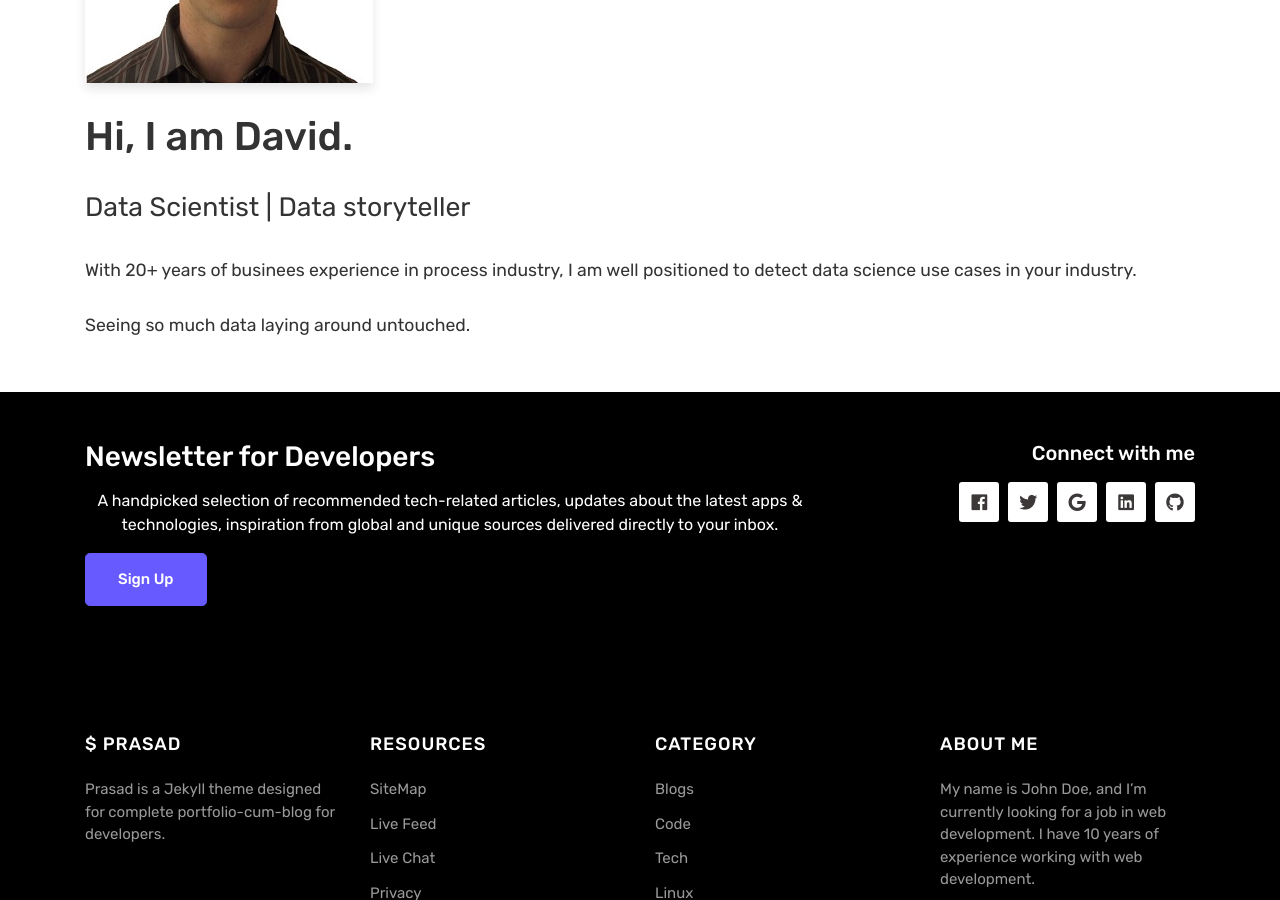
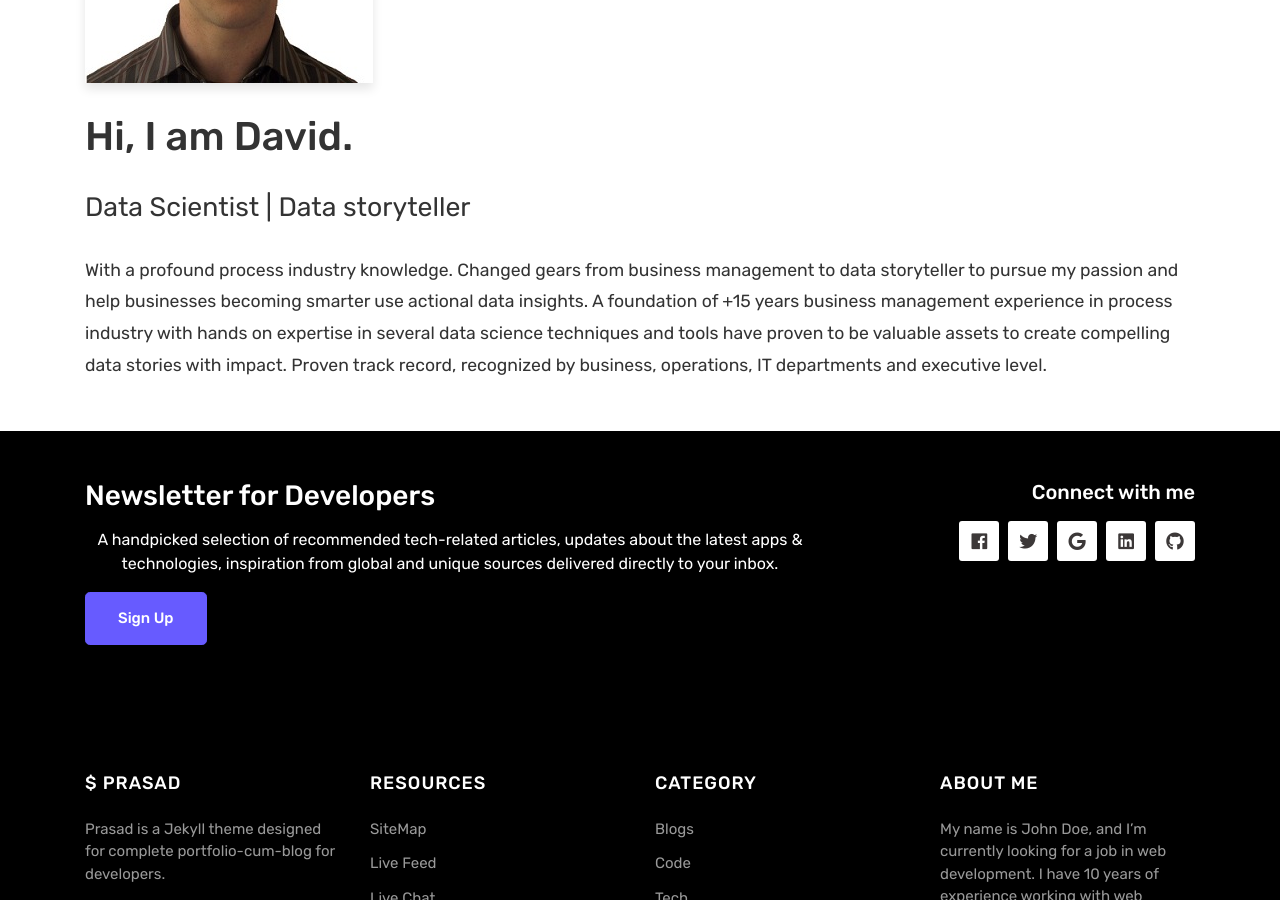
Before and after one commit to clijda/clijda.github.io, a Jekyll site: the page built from about.html, in a window 1280 px wide and 900 px high, scrolled down 405 px. Built offline with Jekyll 4.4.1, drawn with Linux system fonts in a browser that asks for light colours; nearby versions of some CDN libraries.

Commit message:
update about

```diff
--- a/about.html
+++ b/about.html
@@ -7,5 +7,8 @@ title: About
   <br><br>
   <h1>Hi, I am <span>David.</span></h1>
 <p><span style="font-size:20pt;">Data Scientist | Data storyteller</span></p>
-<p>With 20+ years of businees experience in process industry, I am well positioned to detect data science use cases in your industry.</p>
-<p>Seeing so much data laying around untouched.</p>
+<p>With a profound process industry knowledge.
+Changed gears from business management to data storyteller to pursue my passion and help businesses becoming smarter use actional data insights.
+A foundation of +15 years business management experience in process industry with hands on expertise in several data science techniques and tools have proven to be valuable assets to create compelling data stories with impact.
+Proven track record, recognized by business, operations, IT departments and executive level.
+</p>
```
